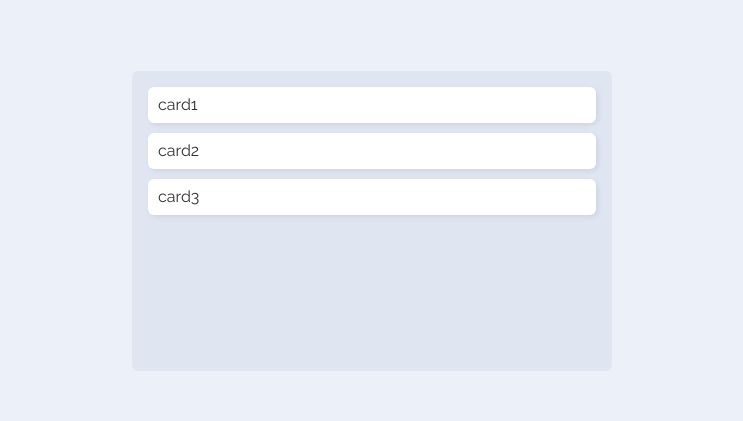
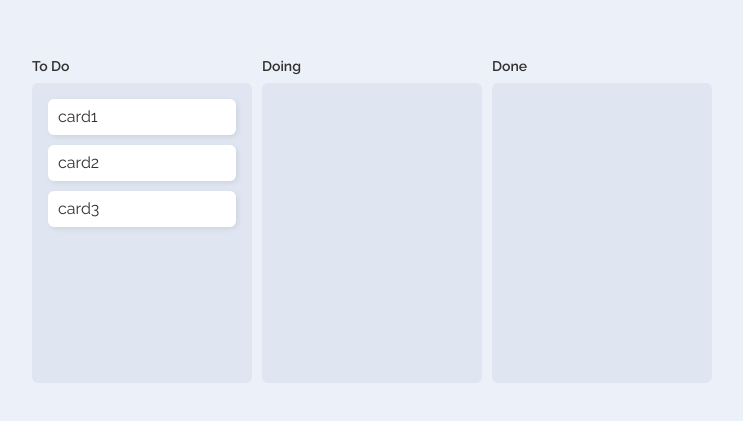
Before and after one commit to eunchu/pj-todo, a Next.js app: page / in a window 1280 px wide. Shown: the part 179-600 px from the top of the page, without its empty margins (268-1011 px from the left). Built offline with nearby package versions, Linux system fonts and the light colour scheme.

Commit message:
feat: card 여러개 출력

```diff
--- /dev/null
+++ b/components/Board.tsx
@@ -0,0 +1,51 @@
+import React from "react";
+import styled from "styled-components";
+import {
+  DragDropContext,
+  Droppable,
+  resetServerContext,
+  DropResult,
+} from "react-beautiful-dnd";
+import DragabbleCard from "./DragabbleCard";
+import { ITodo } from "@store/interfaces";
+
+const Wrapper = styled.section``;
+const Title = styled.section`
+  font-size: 14px;
+  font-weight: 600;
+
+  margin-bottom: 10px;
+`;
+const BoardBox = styled.ul`
+  min-height: 300px;
+
+  background-color: ${({ theme }) => theme.boardColor};
+  font-size: 16px;
+
+  padding: 16px;
+  border-radius: 6px;
+`;
+
+interface IBoardProps {
+  id: string;
+  toDos: Map<string, ITodo>;
+}
+const Board = ({ id, toDos }: IBoardProps) => {
+  return (
+    <Wrapper>
+      <Title>{id}</Title>
+      <Droppable droppableId={id}>
+        {(provided) => (
+          <BoardBox ref={provided.innerRef} {...provided.droppableProps}>
+            {[...toDos.values()]?.map((toDo) => (
+              <DragabbleCard key={toDo.id} toDo={toDo} />
+            ))}
+            {provided.placeholder}
+          </BoardBox>
+        )}
+      </Droppable>
+    </Wrapper>
+  );
+};
+
+export default Board;
--- a/components/DragabbleCard.tsx
+++ b/components/DragabbleCard.tsx
@@ -20,8 +20,6 @@ interface ICardProps {
   toDo: ITodo;
 }
 const DragabbleCard = ({ toDo }: ICardProps) => {
-  console.log("111", toDo);
-
   return (
     <Draggable key={toDo.id} draggableId={toDo.id} index={toDo.index}>
       {(provided) => (
--- a/pages/index.tsx
+++ b/pages/index.tsx
@@ -2,7 +2,6 @@ import type { GetServerSideProps, NextPage } from "next";
 import { useEffect } from "react";
 import {
   DragDropContext,
-  Droppable,
   resetServerContext,
   DropResult,
 } from "react-beautiful-dnd";
@@ -10,11 +9,11 @@ import { useRecoilState } from "recoil";
 import styled from "styled-components";
 
 import { ITodos } from "@store/interfaces";
-import { toDoState } from "@store/todos";
-import DragabbleCard from "@components/DragabbleCard";
+import { toDoState } from "@store/todosAtom";
+import Board from "@components/Board";
 
 const Wrapper = styled.div`
-  max-width: 480px;
+  max-width: 680px;
   width: 100%;
   height: 100vh;
 
@@ -28,21 +27,14 @@ const Boards = styled.div`
   width: 100%;
 
   display: grid;
-  grid-template-columns: repeat(3, fr);
-`;
-const Board = styled.ul`
-  min-height: 300px;
-
-  background-color: ${({ theme }) => theme.boardColor};
-  font-size: 16px;
-
-  padding: 16px;
-  border-radius: 6px;
+  grid-template-columns: repeat(3, 1fr);
+  gap: 10px;
 `;
 
 const Home: NextPage = () => {
   const [toDos, setToDos] = useRecoilState<ITodos>(toDoState);
 
+  // NOTE Init data
   useEffect(() => {
     const list = new Map();
     [
@@ -66,52 +58,41 @@ const Home: NextPage = () => {
       },
     ].map((item) => list.set(item.id, item));
     setToDos((todos) => {
-      return { ...todos, toDo: list };
+      return { ...todos, "To Do": list };
     });
   }, [setToDos]);
 
   // NOTE 드래그가 끝났을 때
   const onDragEnd = ({ draggableId, destination, source }: DropResult) => {
-    // console.log("??", draggableId, destination, source);
+    console.log("drapEnd info", draggableId, destination, source);
 
-    setToDos((todos) => {
-      const todoList = new Map(todos.toDo);
-
-      const target = todoList.get(draggableId);
-      target &&
-        todoList.set(target.id, {
-          ...target,
-          index: destination?.index as number,
-        });
-      const target2 = todoList.get(`${destination?.index}`);
-
-      target2 &&
-        todoList.set(target2.id, {
-          ...target2,
-          index: source?.index as number,
-        });
-
-      return { ...todos, toDo: todoList };
-    });
+    // setToDos((todos) => {
+    //   const todoList = new Map(todos.toDo);
+    //   const target = todoList.get(draggableId);
+    //   target &&
+    //     todoList.set(target.id, {
+    //       ...target,
+    //       index: destination?.index as number,
+    //     });
+    //   const target2 = todoList.get(`${destination?.index}`);
+    //   target2 &&
+    //     todoList.set(target2.id, {
+    //       ...target2,
+    //       index: source?.index as number,
+    //     });
+    //   return { ...todos, "To Do": todoList };
+    // });
   };
 
-  console.log("???", toDos);
+  // console.log("???", toDos);
 
   return (
     <DragDropContext onDragEnd={onDragEnd}>
       <Wrapper>
         <Boards>
-          <Droppable droppableId="one">
-            {(provided) => (
-              <Board ref={provided.innerRef} {...provided.droppableProps}>
-                {toDos &&
-                  [...toDos.toDo.values()]?.map((toDo) => (
-                    <DragabbleCard key={toDo.id} toDo={toDo} />
-                  ))}
-                {provided.placeholder}
-              </Board>
-            )}
-          </Droppable>
+          {Object.keys(toDos).map((id) => (
+            <Board key={id} toDos={toDos[id]} id={id} />
+          ))}
         </Boards>
       </Wrapper>
     </DragDropContext>
--- a/store/index.ts
+++ b/store/index.ts
@@ -1 +1 @@
-export { toDoState } from "./todos";
+export { toDoState } from "./todosAtom";
--- a/store/interfaces/index.ts
+++ b/store/interfaces/index.ts
@@ -1 +1 @@
-export { ITodos, ITodo } from "./todos";
+export type { ITodo, ITodos } from "./todos";
--- a/store/interfaces/todos.ts
+++ b/store/interfaces/todos.ts
@@ -6,7 +6,5 @@ export interface ITodo {
 }
 
 export interface ITodos {
-  toDo: Map<string, ITodo>;
-  doing: Map<string, ITodo>;
-  done: Map<string, ITodo>;
+  [key: string]: Map<string, ITodo>;
 }
--- a/store/todos.ts
+++ b/store/todosAtom.ts
@@ -5,8 +5,8 @@ import { ITodos } from "./interfaces";
 export const toDoState = atom<ITodos>({
   key: "toDo",
   default: {
-    toDo: new Map(),
-    doing: new Map(),
-    done: new Map(),
+    "To Do": new Map(),
+    Doing: new Map(),
+    Done: new Map(),
   },
 });
```
Also changed, not shown: 1 other file (tests, documents, lock files or other folders).
